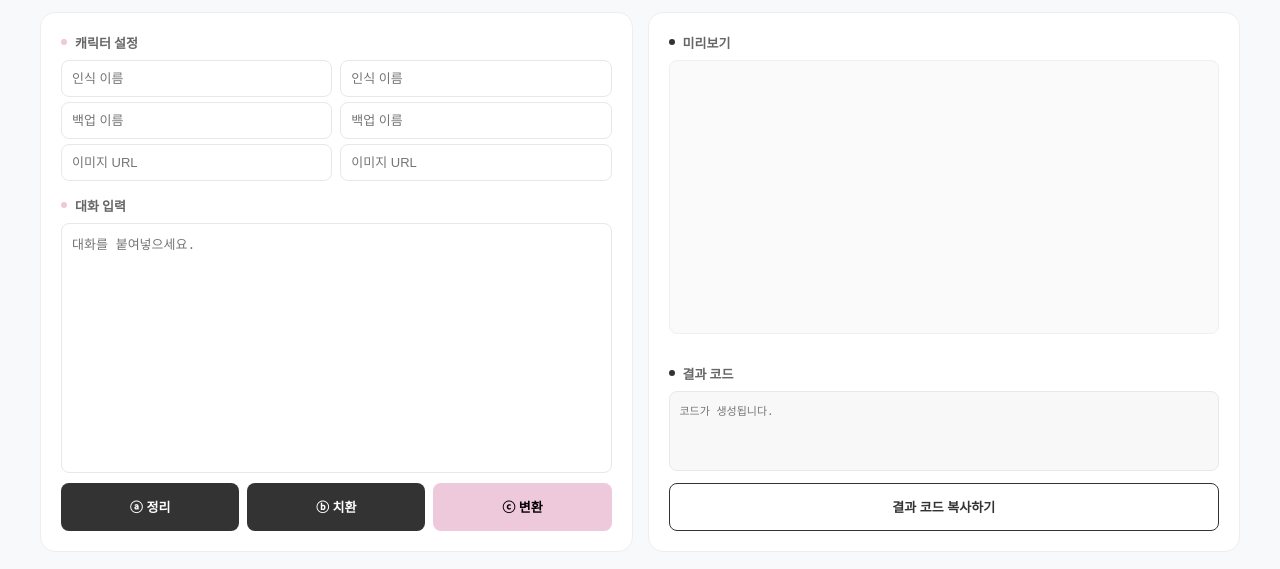
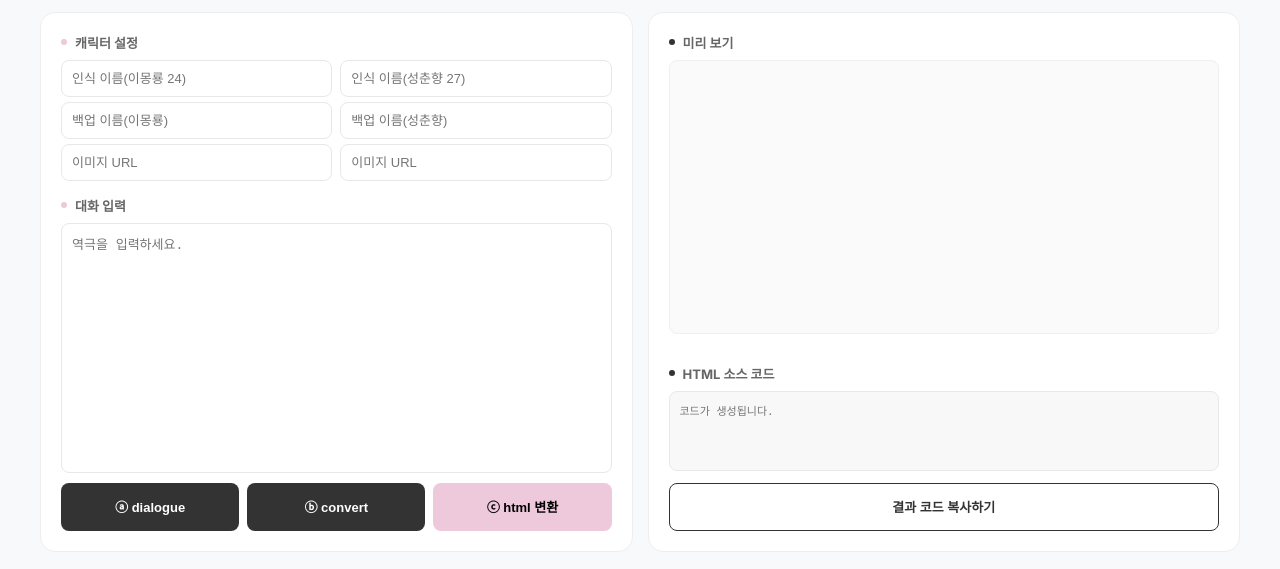
Before and after one commit to milkismoment/cafe-rp-back-up, a plain HTML site: page index.html in a window 1280 px wide. Shown: the part 59-628 px from the top of the page. Drawn offline with Linux system fonts and the light colour scheme.

Commit message:
Refine placeholders and button labels in index.html
Updated placeholders and button text in the character settings and dialogue input sections.

```diff
--- a/index.html
+++ b/index.html
@@ -3,7 +3,7 @@
 <head>
     <meta charset="UTF-8">
     <meta name="viewport" content="width=device-width, initial-scale=1.0">
-    <title>CAFE RP BACK-UP (Mobile Optimized)</title>
+    <title>CAFE RP BACK-UP</title>
     <link rel="stylesheet" href="style.css">
 </head>
 <body>
@@ -17,29 +17,29 @@
                 <div class="section-header"><span class="dot pink"></span><h2>캐릭터 설정</h2></div>
                 <div class="config-grid">
                     <div class="char-box">
-                        <input type="text" id="rawName1" placeholder="인식 이름">
-                        <input type="text" id="realName1" placeholder="백업 이름">
+                        <input type="text" id="rawName1" placeholder="인식 이름(이몽룡 24)">
+                        <input type="text" id="realName1" placeholder="백업 이름(이몽룡)">
                         <input type="text" id="img1" placeholder="이미지 URL">
                     </div>
                     <div class="char-box">
-                        <input type="text" id="rawName2" placeholder="인식 이름">
-                        <input type="text" id="realName2" placeholder="백업 이름">
+                        <input type="text" id="rawName2" placeholder="인식 이름(성춘향 27)">
+                        <input type="text" id="realName2" placeholder="백업 이름(성춘향)">
                         <input type="text" id="img2" placeholder="이미지 URL">
                     </div>
                 </div>
                 <div class="section-header"><span class="dot pink"></span><h2>대화 입력</h2></div>
-                <textarea id="dialogueInput" placeholder="대화를 붙여넣으세요."></textarea>
+                <textarea id="dialogueInput" placeholder="역극을 입력하세요."></textarea>
                 <div class="button-group">
-                    <button id="btnDialogue" class="btn btn-black">ⓐ 정리</button>
-                    <button id="btnConvert" class="btn btn-black">ⓑ 치환</button>
-                    <button id="btnHtml" class="btn btn-pink">ⓒ 변환</button>
+                    <button id="btnDialogue" class="btn btn-black">ⓐ dialogue</button>
+                    <button id="btnConvert" class="btn btn-black">ⓑ convert</button>
+                    <button id="btnHtml" class="btn btn-pink">ⓒ html 변환</button>
                 </div>
             </section>
 
             <section class="panel">
-                <div class="section-header"><span class="dot black"></span><h2>미리보기</h2></div>
+                <div class="section-header"><span class="dot black"></span><h2>미리 보기</h2></div>
                 <div id="previewOutput" class="preview-box"></div>
-                <div class="section-header"><span class="dot black"></span><h2>결과 코드</h2></div>
+                <div class="section-header"><span class="dot black"></span><h2>HTML 소스 코드</h2></div>
                 <div class="code-area">
                     <textarea id="htmlCodeOutput" readonly placeholder="코드가 생성됩니다."></textarea>
                     <button id="copyButton" class="btn small-btn">결과 코드 복사하기</button>
```
